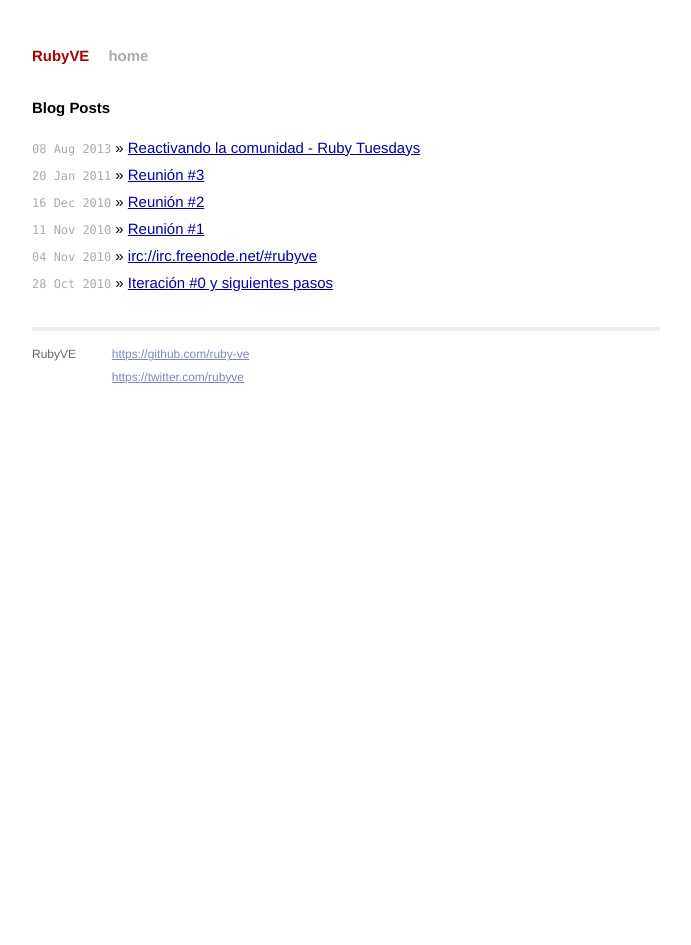
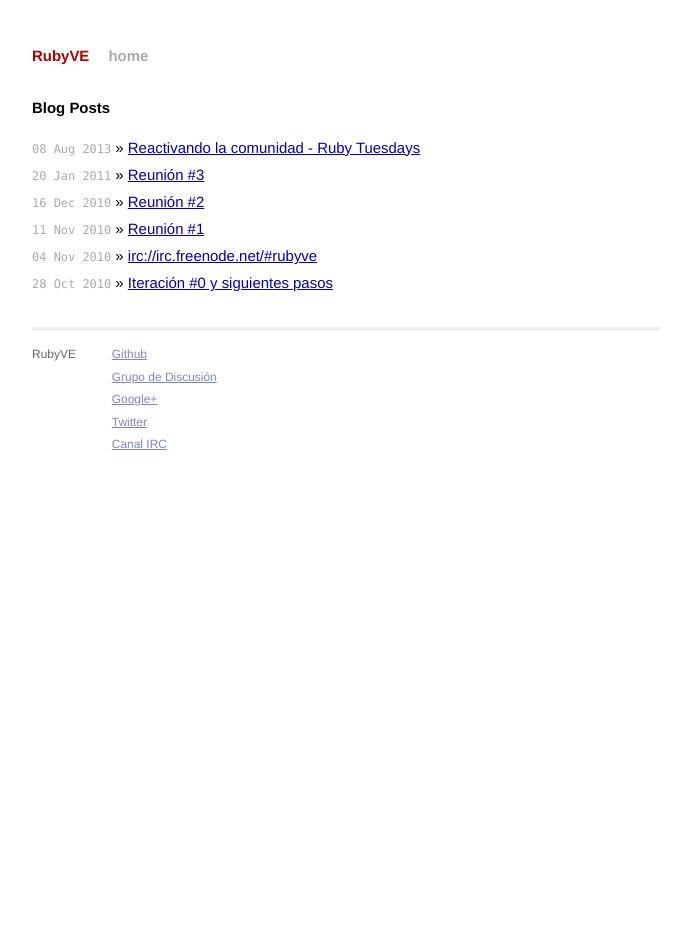
Before and after one commit to ruby-ve/ruby-ve.github.io, a Jekyll site: the page built from index.html, in a window 1280 px wide. Shown: the whole page, without its empty margins (294-985 px from the left). Built offline with Jekyll 4.4.1, drawn with Linux system fonts in a browser that asks for light colours; Markdown is read by kramdown in place of the engine named in the settings.

Commit message:
Add all social networks

```diff
--- a/_config.yml
+++ b/_config.yml
@@ -6,6 +6,7 @@ connect:
   gplus: https://plus.google.com/communities/106213524853304399957
   ggoogle: https://groups.google.com/forum/#!forum/rubyve
   github: https://github.com/ruby-ve
+  irc: irc://irc.freenode.net/#rubyve
 
 exclude:
   - README.md
--- a/_layouts/default.html
+++ b/_layouts/default.html
@@ -13,15 +13,12 @@
         <link rel="stylesheet" href="/css/main.css">
     </head>
     <body>
-
         <div class="site">
           <div class="header">
             <h1 class="title"><a href="/">{{ site.name }}</a></h1>
             <a class="extra" href="/">home</a>
           </div>
-
           {{ content }}
-
           <div class="footer">
             <div class="contact">
               <p>
@@ -30,8 +27,11 @@
             </div>
             <div class="contact">
               <p>
-                <a href="{{ site.connect.github }}">{{ site.connect.github }}</a><br />
-                <a href="{{ site.connect.twitter }}">{{ site.connect.twitter }}</a><br />
+                <a href="{{ site.connect.github }}">Github</a><br>
+                <a href="{{ site.connect.ggoogle }}">Grupo de Discusión</a><br>
+                <a href="{{ site.connect.gplus }}">Google+</a><br>
+                <a href="{{ site.connect.twitter }}">Twitter</a><br>
+                <a href="{{ site.connect.irc }}">Canal IRC</a><br>
               </p>
             </div>
           </div>
```
